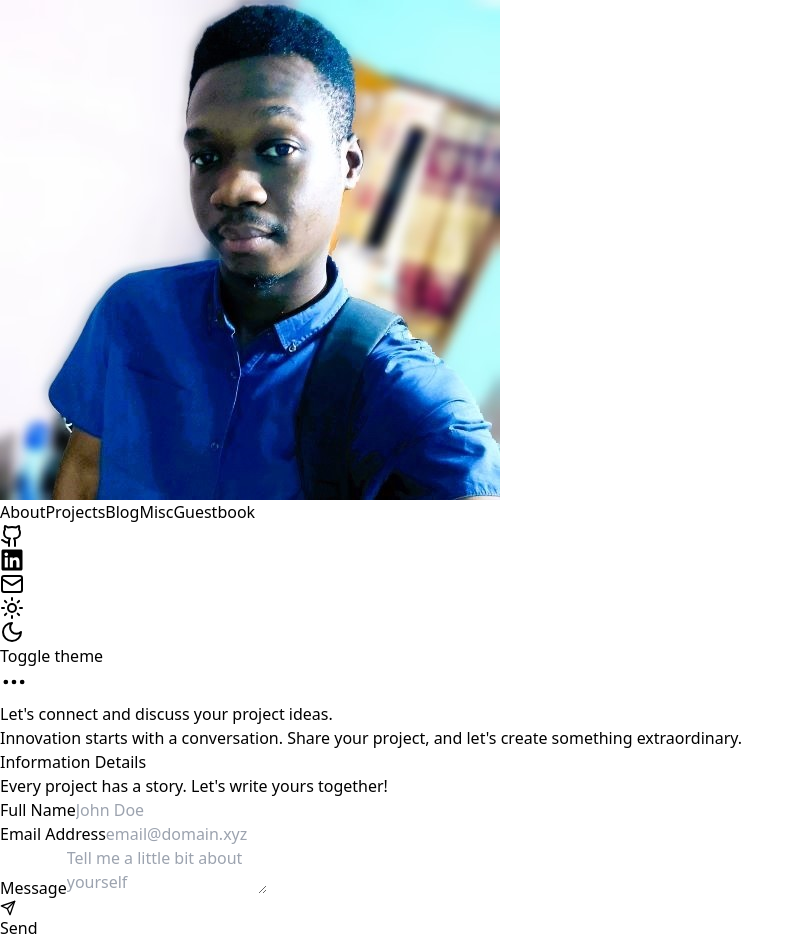
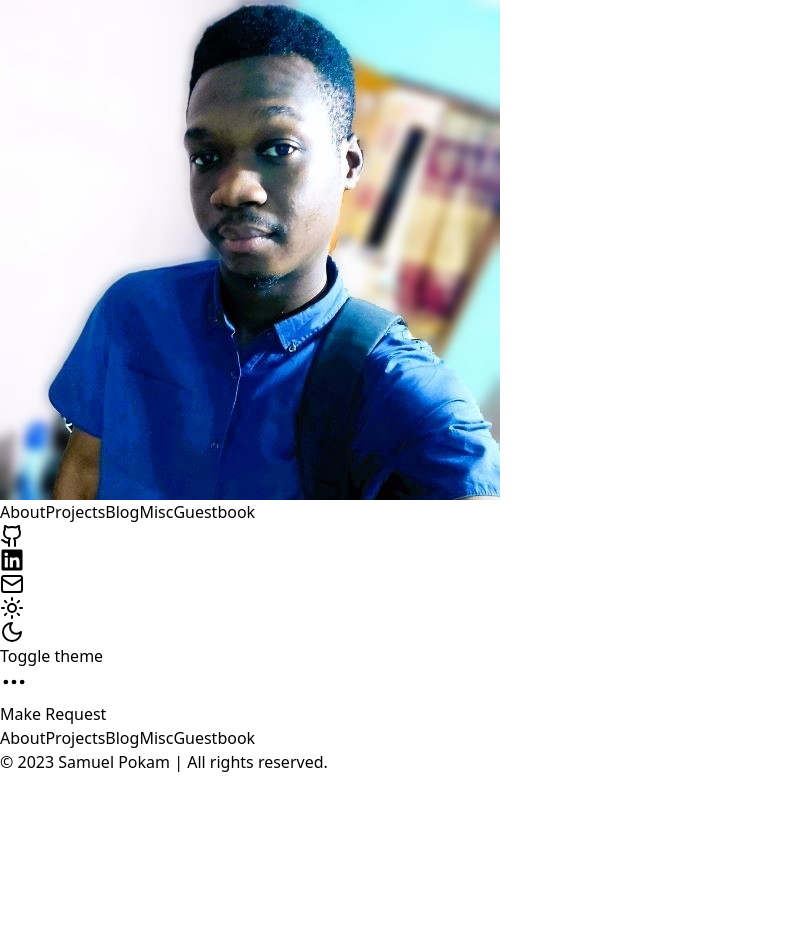
Before and after one commit to RinKhimera/rinkhimera-portfolio, a Next.js app: page /contact in a window 1280 px wide. Shown: the top 944 px of the page, without its empty margins (0-804 px from the left). After the commit the page ends 800 px from the top, so only its background shows below. Built offline with nearby package versions, Linux system fonts and the light colour scheme.

Commit message:
Update page.tsx

```diff
--- a/app/contact/page.tsx
+++ b/app/contact/page.tsx
@@ -1,184 +1,247 @@
 "use client"
 
-import { Button } from "@/components/ui/button"
-import {
-  Card,
-  CardContent,
-  CardDescription,
-  CardFooter,
-  CardHeader,
-  CardTitle,
-} from "@/components/ui/card"
-import {
-  Form,
-  FormControl,
-  FormDescription,
-  FormField,
-  FormItem,
-  FormLabel,
-  FormMessage,
-} from "@/components/ui/form"
-import { Input } from "@/components/ui/input"
-import { Textarea } from "@/components/ui/textarea"
-import { ToastAction } from "@/components/ui/toast"
-import { toast } from "@/components/ui/use-toast"
-import { contactValidation } from "@/lib/validation/formSchema"
-import emailjs from "@emailjs/browser"
-import { zodResolver } from "@hookform/resolvers/zod"
-import { motion } from "framer-motion"
-import { Loader2, Send } from "lucide-react"
-import { useState } from "react"
-import { useForm } from "react-hook-form"
-import * as z from "zod"
+// import { Button } from "@/components/ui/button"
+// import {
+//   Card,
+//   CardContent,
+//   CardDescription,
+//   CardFooter,
+//   CardHeader,
+//   CardTitle,
+// } from "@/components/ui/card"
+// import {
+//   Form,
+//   FormControl,
+//   FormDescription,
+//   FormField,
+//   FormItem,
+//   FormLabel,
+//   FormMessage,
+// } from "@/components/ui/form"
+// import { Input } from "@/components/ui/input"
+// import { Textarea } from "@/components/ui/textarea"
+// import { ToastAction } from "@/components/ui/toast"
+// import { toast } from "@/components/ui/use-toast"
+// import { contactValidation } from "@/lib/validation/formSchema"
+// import emailjs from "@emailjs/browser"
+// import { zodResolver } from "@hookform/resolvers/zod"
+// import { motion } from "framer-motion"
+// import { Loader2, Send } from "lucide-react"
+// import { useState } from "react"
+// import { useForm } from "react-hook-form"
+// import * as z from "zod"
 
-const Contact = () => {
-  const [submitting, setSubmitting] = useState(false)
+// const Contact = () => {
+//   const [submitting, setSubmitting] = useState(false)
 
-  const form = useForm<z.infer<typeof contactValidation>>({
-    resolver: zodResolver(contactValidation),
-    defaultValues: {
-      name: "",
-      email: "",
-      message: "",
-    },
-  })
+//   const form = useForm<z.infer<typeof contactValidation>>({
+//     resolver: zodResolver(contactValidation),
+//     defaultValues: {
+//       name: "",
+//       email: "",
+//       message: "",
+//     },
+//   })
 
-  const onSubmit = async (values: z.infer<typeof contactValidation>) => {
-    console.log(values)
-    setSubmitting(true)
+//   const onSubmit = async (values: z.infer<typeof contactValidation>) => {
+//     console.log(values)
+//     setSubmitting(true)
+//     try {
+//       const response = await emailjs.send(
+//         "service_iv2dsuu",
+//         "template_a1d1u5b",
+//         values,
+//         "lP_ZVVq19Vu28zuwB",
+//       )
+//       toast({
+//         title: "Message Delivered",
+//         description:
+//           "We've received your message. You'll hear from us shortly. Thanks for contacting us!",
+//         action: <ToastAction altText="Hooray">Hooray!</ToastAction>,
+//       })
+//       form.reset()
+//       console.log("Success !!", response)
+//     } catch (error: any) {
+//       toast({
+//         variant: "destructive",
+//         title: "Oops! Something went wrong.",
+//         description:
+//           "We encountered a problem while submitting your information. Please check your network connection and try again.",
+//         action: <ToastAction altText="Try again">Try again</ToastAction>,
+//       })
+//       console.error("Failed !!!", error)
+//     } finally {
+//       setSubmitting(false)
+//     }
+//   }
+
+//   return (
+//     <motion.div
+//       className="mt-10 min-h-full sm:mt-16 lg:mt-20"
+//       initial={{ opacity: 0, y: 15 }}
+//       animate={{ opacity: 1, y: 0 }}
+//       transition={{ duration: 0.4 }}
+//     >
+//       <div className="max-w-2xl">
+//         <h1 className="text-4xl font-bold tracking-tight text-zinc-800 dark:text-zinc-100 sm:text-5xl">
+//           Let&apos;s <span className="text-primary">connect</span> and discuss
+//           your project ideas.
+//         </h1>
+
+//         <p className="mt-6 text-base leading-loose text-zinc-600 dark:text-zinc-400">
+//           Innovation starts with a conversation. Share your project, and
+//           let&apos;s create something extraordinary.
+//         </p>
+//       </div>
+
+//       <motion.div
+//         initial={{ opacity: 0, y: 15 }}
+//         animate={{ opacity: 1, y: 0 }}
+//         transition={{ duration: 0.5, delay: 0.3 }}
+//       >
+//         <Card className="mt-8 max-w-2xl">
+//           <CardHeader>
+//             <CardTitle className="text-primary">Information Details</CardTitle>
+//             <CardDescription>
+//               Every project has a story. Let&apos;s write yours together!
+//             </CardDescription>
+//           </CardHeader>
+
+//           <CardContent>
+//             <Form {...form}>
+//               <form
+//                 onSubmit={form.handleSubmit(onSubmit)}
+//                 className="space-y-3"
+//               >
+//                 <FormField
+//                   control={form.control}
+//                   name="name"
+//                   render={({ field }) => (
+//                     <FormItem>
+//                       <FormLabel>Full Name</FormLabel>
+//                       <FormControl>
+//                         <Input placeholder="John Doe" {...field} />
+//                       </FormControl>
+//                       <FormDescription />
+//                       <FormMessage />
+//                     </FormItem>
+//                   )}
+//                 />
+
+//                 <FormField
+//                   control={form.control}
+//                   name="email"
+//                   render={({ field }) => (
+//                     <FormItem>
+//                       <FormLabel>Email Address</FormLabel>
+//                       <FormControl>
+//                         <Input placeholder="email@domain.xyz" {...field} />
+//                       </FormControl>
+//                       <FormDescription />
+//                       <FormMessage />
+//                     </FormItem>
+//                   )}
+//                 />
+
+//                 <FormField
+//                   control={form.control}
+//                   name="message"
+//                   render={({ field }) => (
+//                     <FormItem>
+//                       <FormLabel>Message</FormLabel>
+//                       <FormControl>
+//                         <Textarea
+//                           placeholder="Tell me a little bit about yourself"
+//                           className="resize-none"
+//                           {...field}
+//                         />
+//                       </FormControl>
+//                       <FormDescription />
+//                       <FormMessage />
+//                     </FormItem>
+//                   )}
+//                 />
+//                 {submitting ? (
+//                   <Button disabled>
+//                     <Loader2 className="mr-2 h-4 w-4 animate-spin" />
+//                     Please wait
+//                   </Button>
+//                 ) : (
+//                   <Button type="submit">
+//                     <Send className="mr-2" size={16} />
+//                     Send
+//                   </Button>
+//                 )}
+//               </form>
+//             </Form>
+//           </CardContent>
+//         </Card>
+//       </motion.div>
+//     </motion.div>
+//   )
+// }
+
+// export default Contact
+
+const ApiTest = () => {
+  const handleClick = async () => {
     try {
-      const response = await emailjs.send(
-        "service_iv2dsuu",
-        "template_a1d1u5b",
-        values,
-        "lP_ZVVq19Vu28zuwB",
-      )
-      toast({
-        title: "Message Delivered",
-        description:
-          "We've received your message. You'll hear from us shortly. Thanks for contacting us!",
-        action: <ToastAction altText="Hooray">Hooray!</ToastAction>,
+      const resp = await fetch(`https://api.sandbox.pawapay.cloud/deposits`, {
+        method: "POST",
+        headers: {
+          "Content-Type": "application/json",
+          Authorization:
+            "eyJraWQiOiIxIiwiYWxnIjoiSFMyNTYifQ.eyJqdGkiOiJkMDc2ODNlMi0yMjBhLTRlYzEtYWE3My01MzMzYTY1OGY4OGQiLCJzdWIiOiIxNDYzIiwiaWF0IjoxNzEyMTM4MTc3LCJleHAiOjIwMjc2NzA5NzcsInBtIjoiREFGLFBBRiIsInR0IjoiQUFUIn0.Cvk3wn2_apieYV3YttYIhLhmnyyB6Uf82O6OhFvx4uE",
+        },
+        body: JSON.stringify({
+          depositId: "trans_237",
+          amount: "100",
+          currency: "XAF",
+          correspondent: "ORANGE_CMR",
+          payer: {
+            type: "MSISDN",
+            address: { value: "237693456789" },
+          },
+          customerTimestamp: "2020-02-21T17:32:28Z",
+          statementDescription: "Note of 4 to 22 chars",
+        }),
       })
-      form.reset()
-      console.log("Success !!", response)
-    } catch (error: any) {
-      toast({
-        variant: "destructive",
-        title: "Oops! Something went wrong.",
-        description:
-          "We encountered a problem while submitting your information. Please check your network connection and try again.",
-        action: <ToastAction altText="Try again">Try again</ToastAction>,
-      })
-      console.error("Failed !!!", error)
-    } finally {
-      setSubmitting(false)
+
+      const data = await resp.json()
+      console.log(data)
+    } catch (error) {
+      console.error(error)
     }
   }
+  // async function run() {
+  //   const resp = await fetch(`https://api.sandbox.pawapay.cloud/deposits`, {
+  //     method: "POST",
+  //     headers: {
+  //       "Content-Type": "application/json",
+  //       // Authorization:
+  //       //   "Bearer eyJraWQiOiIxIiwiYWxnIjoiSFMyNTYifQ.eyJqdGkiOiJkMDc2ODNlMi0yMjBhLTRlYzEtYWE3My01MzMzYTY1OGY4OGQiLCJzdWIiOiIxNDYzIiwiaWF0IjoxNzEyMTM4MTc3LCJleHAiOjIwMjc2NzA5NzcsInBtIjoiREFGLFBBRiIsInR0IjoiQUFUIn0.Cvk3wn2_apieYV3YttYIhLhmnyyB6Uf82O6OhFvx4uE",
+  //     },
+  //     body: JSON.stringify({
+  //       depositId: "trans_237",
+  //       amount: "100",
+  //       currency: "XAF",
+  //       correspondent: "ORANGE_CMR",
+  //       payer: {
+  //         type: "MSISDN",
+  //         address: { value: "237693456789" },
+  //       },
+  //       customerTimestamp: "2020-02-21T17:32:28Z",
+  //       statementDescription: "Note of 4 to 22 chars",
+  //     }),
+  //   })
 
-  return (
-    <motion.div
-      className="mt-10 min-h-full sm:mt-16 lg:mt-20"
-      initial={{ opacity: 0, y: 15 }}
-      animate={{ opacity: 1, y: 0 }}
-      transition={{ duration: 0.4 }}
-    >
-      <div className="max-w-2xl">
-        <h1 className="text-4xl font-bold tracking-tight text-zinc-800 dark:text-zinc-100 sm:text-5xl">
-          Let&apos;s <span className="text-primary">connect</span> and discuss
-          your project ideas.
-        </h1>
+  //   const data = await resp.json()
+  //   console.log(data)
+  // }
 
-        <p className="mt-6 text-base leading-loose text-zinc-600 dark:text-zinc-400">
-          Innovation starts with a conversation. Share your project, and
-          let&apos;s create something extraordinary.
-        </p>
-      </div>
+  // run()
 
-      <motion.div
-        initial={{ opacity: 0, y: 15 }}
-        animate={{ opacity: 1, y: 0 }}
-        transition={{ duration: 0.5, delay: 0.3 }}
-      >
-        <Card className="mt-8 max-w-2xl">
-          <CardHeader>
-            <CardTitle className="text-primary">Information Details</CardTitle>
-            <CardDescription>
-              Every project has a story. Let&apos;s write yours together!
-            </CardDescription>
-          </CardHeader>
-
-          <CardContent>
-            <Form {...form}>
-              <form
-                onSubmit={form.handleSubmit(onSubmit)}
-                className="space-y-3"
-              >
-                <FormField
-                  control={form.control}
-                  name="name"
-                  render={({ field }) => (
-                    <FormItem>
-                      <FormLabel>Full Name</FormLabel>
-                      <FormControl>
-                        <Input placeholder="John Doe" {...field} />
-                      </FormControl>
-                      <FormDescription />
-                      <FormMessage />
-                    </FormItem>
-                  )}
-                />
-
-                <FormField
-                  control={form.control}
-                  name="email"
-                  render={({ field }) => (
-                    <FormItem>
-                      <FormLabel>Email Address</FormLabel>
-                      <FormControl>
-                        <Input placeholder="email@domain.xyz" {...field} />
-                      </FormControl>
-                      <FormDescription />
-                      <FormMessage />
-                    </FormItem>
-                  )}
-                />
-
-                <FormField
-                  control={form.control}
-                  name="message"
-                  render={({ field }) => (
-                    <FormItem>
-                      <FormLabel>Message</FormLabel>
-                      <FormControl>
-                        <Textarea
-                          placeholder="Tell me a little bit about yourself"
-                          className="resize-none"
-                          {...field}
-                        />
-                      </FormControl>
-                      <FormDescription />
-                      <FormMessage />
-                    </FormItem>
-                  )}
-                />
-                {submitting ? (
-                  <Button disabled>
-                    <Loader2 className="mr-2 h-4 w-4 animate-spin" />
-                    Please wait
-                  </Button>
-                ) : (
-                  <Button type="submit">
-                    <Send className="mr-2" size={16} />
-                    Send
-                  </Button>
-                )}
-              </form>
-            </Form>
-          </CardContent>
-        </Card>
-      </motion.div>
-    </motion.div>
-  )
+  return <button onClick={handleClick}>Make Request</button>
 }
 
-export default Contact
+export default ApiTest
```
